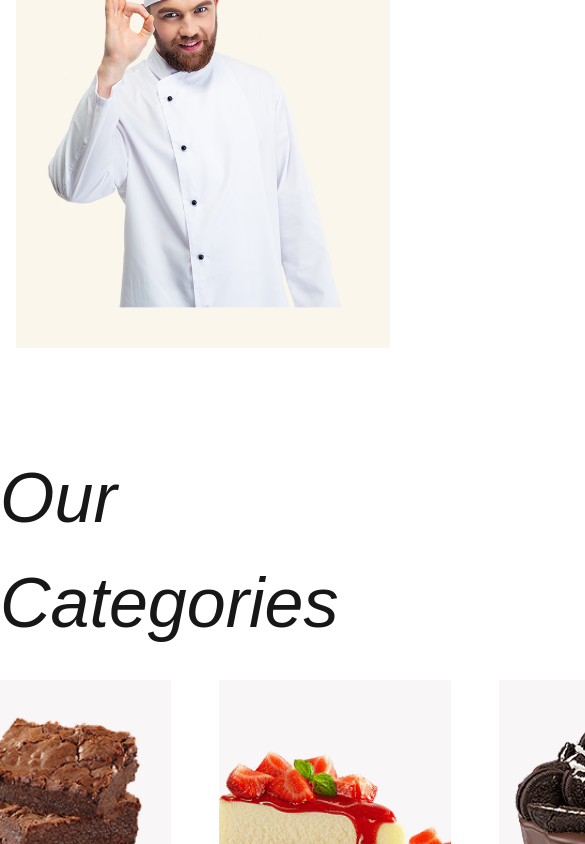
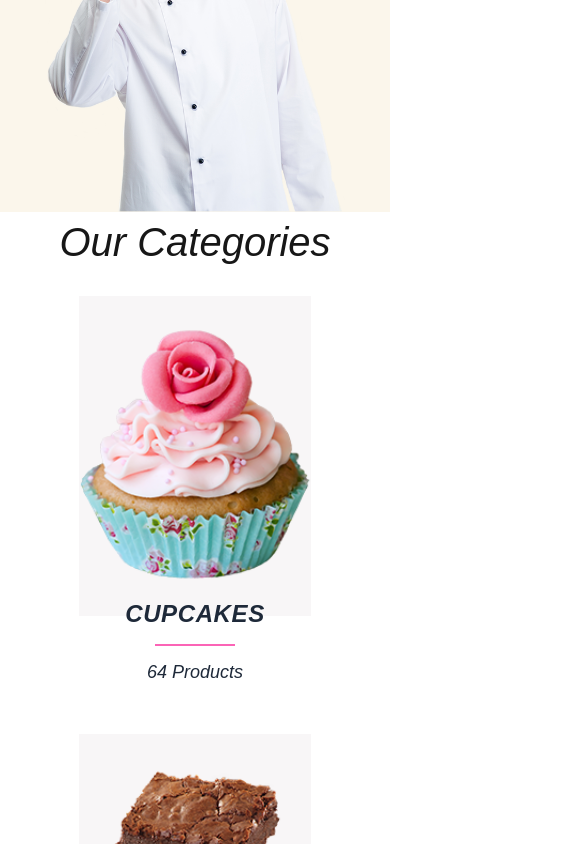
Before and after one commit to junaidisticdotdev/cakerySite, a Next.js app: page / in a window 390 px wide. Shown: the part 2544-3388 px from the top of the page, 585 px wide, since content can reach past the window. Built offline with nearby package versions, Linux system fonts and the light colour scheme.

Commit message:
make site responsive

```diff
--- a/app/module/home/AboveGallery.tsx
+++ b/app/module/home/AboveGallery.tsx
@@ -6,12 +6,12 @@ const AboveGallery = () => {
       {/* Abovr gallery section */}
       <div className='w-full h-[90vh] relative overflow-hidden'>
         <div className='absolute z-10 w-full h-full'>
-        <img src="/Media/hero-bg.jpg.jpeg" alt="Love BG image" className='w-full h-full object-cover ' /> </div>
+        <img src="/Media/hero-bg.jpg.jpeg" alt="Love BG image" className='w-full h-full object-cover object-center' /> </div>
 {/* overlaping card  */}
-<div className='absolute z-20 top-1/2 left-1/2 -translate-x-1/2 -translate-y-1/2 w-4/5 h-[50vh] bg-[#d4e4d7]/70 rounded-3xl'>
+<div className='absolute z-20 top-1/2 left-1/2 -translate-x-1/2 -translate-y-1/2 w-4/5 h-auto min-h-[50vh] flex flex-col bg-[#d4e4d7]/70 rounded-3xl'>
 {/* div for para */}
 <div className=' h-full w-full flex items-center justify-center text-center'>
-    <p className='italic text-[70px] text-[#414844] '>Bake-a-cake is a family <br /> owned bakery, with treasures <br /> the atmosphere.</p>
+    <p className='italic px-2 text-[40px] sm:text-[45px] md:text-[60px]  lg:text-[70px] text-[#414844] '>Bake-a-cake is a family <br className='hidden md:block' /> owned bakery, with treasures <br /> the atmosphere.</p>
 </div>
 </div>
       </div>
--- a/app/module/home/OurCategories.tsx
+++ b/app/module/home/OurCategories.tsx
@@ -5,10 +5,12 @@ const OurCategories = () => {
   return (
     <div>
       {/* Our categories */}
-      <div className='flex flex-col items-center justify-center min-h-screen w-full '>
-        <p className='italic font-medium text-[70px] '>Our Categories</p>
+      <div className='flex flex-col items-center justify-center min-h-screen w-full overflow-hidden '>
+        <p className='italic font-medium text-[40px] md:text-[60px] lg:text-[70px] px-4 md:px-0'>Our Categories</p>
 
-<div className='flex'>
+<div className='flex flex-col md:flex-row'>
+  {/* at md two cards shown */}
+  <div className='flex flex-col sm:flex-row'>
         <OurCategoryCard
         image="/Media/cupcake-home.webp"
         title="CUPCAKES"
@@ -17,8 +19,9 @@ const OurCategories = () => {
         <OurCategoryCard
         image="/Media/brownie-home.webp"
         title="BROWNIES"
-        count={64}/>
+        count={64}/> </div>
 
+<div className='flex flex-col sm:flex-row'>
         <OurCategoryCard
         image="/Media/cheesecake-home.webp"
         title="CHEESECAKES"
@@ -27,7 +30,7 @@ const OurCategories = () => {
         <OurCategoryCard
         image="/Media/cake-home.webp"
         title="CAKES"
-        count={64}/>
+        count={64}/> </div>
 
 </div>
       </div>
--- a/app/module/home/StartedBaking.tsx
+++ b/app/module/home/StartedBaking.tsx
@@ -8,7 +8,7 @@ const StartedBaking = () => {
     <div className='w-full overflow-hidden'>
 
       {/* main section for how we started baking  */}
-      <div className='min-h-screen relative flex flex-col sm:flex-row justify-between px-4 sm:px-10 py-10'>
+      <div className='min-h-screen relative flex flex-col sm:flex-row justify-between sm:px-0 py-0'>
 
         {/* background color div */}
         <div className='bg-[#fbf6eb] absolute w-full h-9/10 z-0 bottom-0 '></div>
```
